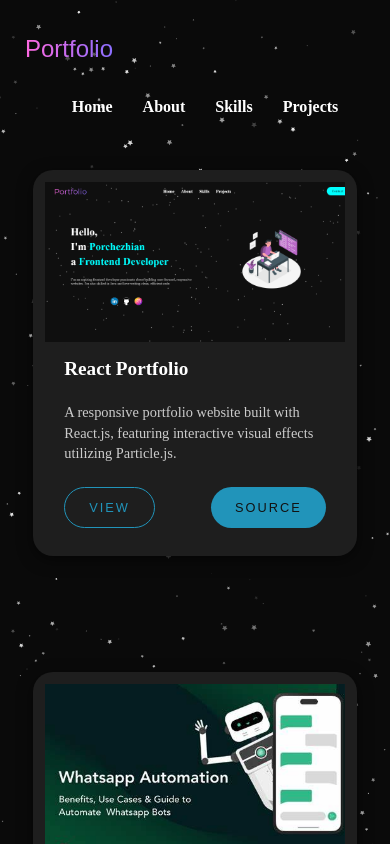
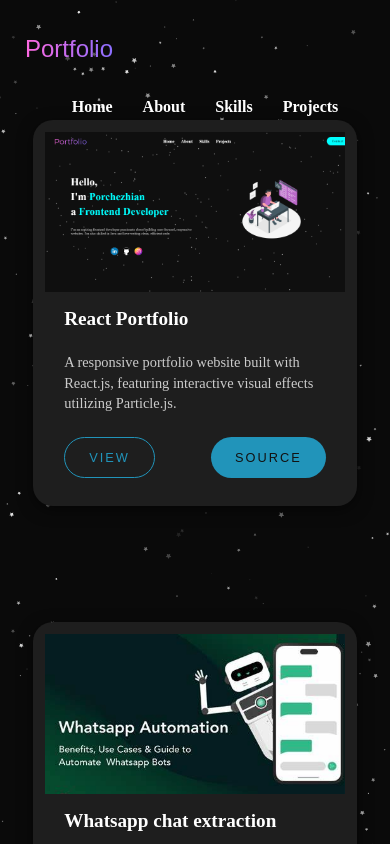
Before and after one commit to chezhianch/Animated-React-Portfolio, a React (Vite) app: page /projects in a window 390 px wide. Shown: the top 844 px of the page. Built offline with nearby package versions, Linux system fonts and the light colour scheme.

Commit message:
Update Projectcard.css

```diff
--- a/src/components/Projectcard.css
+++ b/src/components/Projectcard.css
@@ -16,7 +16,7 @@
   .cards-container {
     flex-direction: column;
     position:relative;
-    top:50px;
+    margin-top:50px;
     align-items: center;
     gap: 2rem;
   }
```
